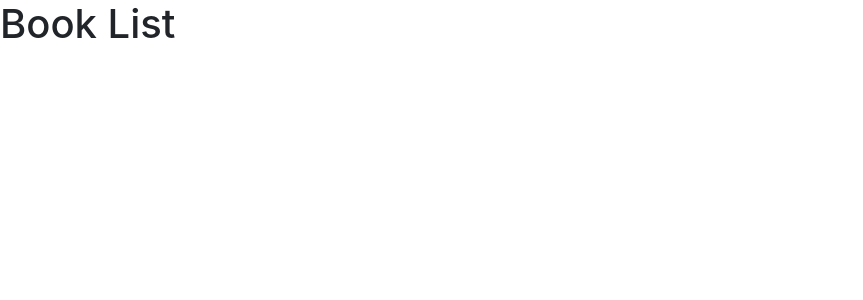
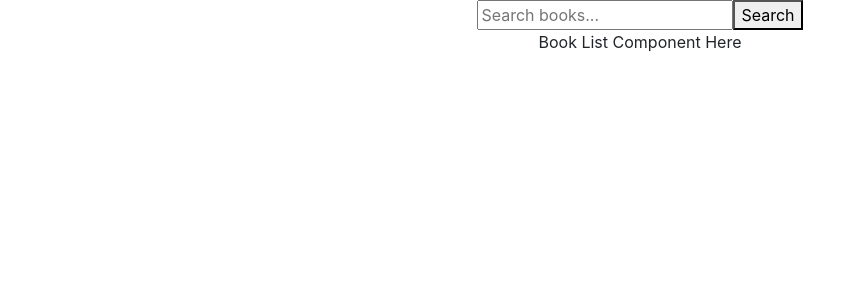
Before and after one commit to suvininimthara/book-rabbit, a React (Create React App) app in the folder client/: page / in a window 1280 px wide. Shown: the top 300 px of the page, without its empty margins (0-863 px from the left). Built offline with nearby package versions, Linux system fonts and the light colour scheme; no server answers.

Commit message:
Added search functionality
I added search bar and search button

```diff
--- a/client/src/App.tsx
+++ b/client/src/App.tsx
@@ -1,11 +1,88 @@
-import React from 'react';
+import React, { useState, useEffect } from 'react';
+import axios from 'axios';
+import { BrowserRouter as Router, Route, Routes, useLocation } from 'react-router-dom';
+import './App.css';
 
-const Book: React.FC = () => {
+interface Book {
+  id: string;
+  volumeInfo: {
+    title: string;
+    authors?: string[];
+    description?: string;
+    imageLinks?: {
+      thumbnail?: string;
+    };
+    averageRating?: number;
+    previewLink?: string;
+  };
+}
+
+interface GoogleBooksResponse {
+  items: Book[];
+}
+
+const App: React.FC = () => {
+  const [books, setBooks] = useState<Book[]>([]);
+  const [searchTerm, setSearchTerm] = useState<string>('');
+  const [isSearching, setIsSearching] = useState<boolean>(false);
+
+  const fetchBooks = async (query: string) => {
+    try {
+      const response = await axios.get<GoogleBooksResponse>(`https://www.googleapis.com/books/v1/volumes?q=${query}&AIzaSyDOOdwKy8sLapVZNo8LSPOPoPrxK-MEDd4`);
+      setBooks(response.data.items || []);
+    } catch (error) {
+      console.error('Error fetching books:', error);
+    }
+  };
+
+  useEffect(() => {
+    if (isSearching) {
+      fetchBooks(searchTerm);
+    } else {
+      fetchBooks('subject:fiction');
+    }
+  }, [searchTerm, isSearching]);
+
+  const handleSearch = (e: React.FormEvent<HTMLFormElement>) => {
+    e.preventDefault();
+    setIsSearching(true);
+    setSearchTerm((e.target as HTMLFormElement).search.value);
+  };
+
+  const LocationDisplay: React.FC = () => {
+    const location = useLocation();
+    const isBookList = location.pathname === '/';
+    const isWishlist = location.pathname === '/wishlist';
+
+    if (isBookList) {
+      return (
+        <div className="search-container">
+          <form className="search-bar" onSubmit={handleSearch}>
+            <input type="text" name="search" placeholder="Search books..." />
+            <button type="submit">Search</button>
+          </form>
+        </div>
+      );
+    } else if (isWishlist) {
+      return null;
+    } else {
+      return null;
+      }
+  };
+
   return (
-    <div>
-      <h1>Book List</h1>
-    </div>
+    <Router>
+      <div className="App">
+        <div className="main-content">
+          <LocationDisplay />
+          <Routes>
+            <Route path="/" element={<div>Book List Component Here</div>} />
+            <Route path="/book/:id" element={<div>Book Detail Component Here</div>} />
+          </Routes>
+        </div>
+      </div>
+    </Router>
   );
 };
 
-export default Book;
+export default App;
--- a/client/src/book/App.css
+++ b/client/src/book/App.css
@@ -0,0 +1,51 @@
+.search-container {
+    display: flex;
+    justify-content: center;
+    align-items: center;
+    margin-bottom: 20px;
+  }
+
+  .search-bar {
+    display: flex;
+    justify-content: center;
+    align-items: center;
+    margin-right: 20px;
+    border-radius: 5px;
+  }
+
+  .search-bar input {
+    margin-right: 10px;
+    padding: 10px;
+    font-size: 16px;
+    border: 2px solid #1bb39e;
+    border-radius: 5px;
+  }
+
+  .search-bar button {
+    padding: 10px 20px;
+    font-size: 16px;
+    cursor: pointer;
+    background-color: #1bb39e;
+    border: 2px solid #1bb39e;
+    color: white;
+    border: none;
+    border-radius: 5px;
+  }
+
+  .search-bar button:hover {
+    background-color: #0056b3;
+  }
+
+  .wishlist-button {
+    padding: 10px 20px;
+    font-size: 16px;
+    cursor: pointer;
+    background-color: #1bb39e;
+    color: white;
+    border: none;
+    border-radius: 5px;
+  }
+
+  .wishlist-button:hover {
+    background-color: #0056b3;
+  }
```
